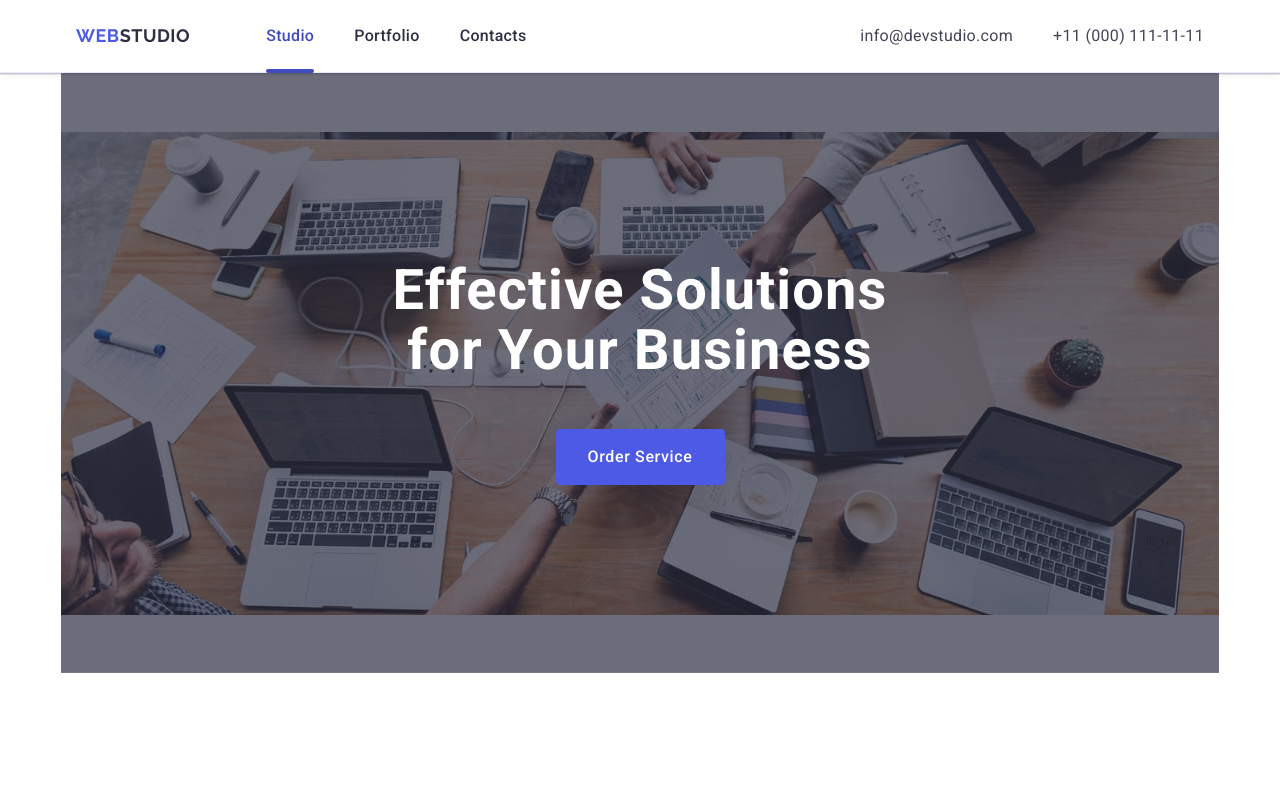
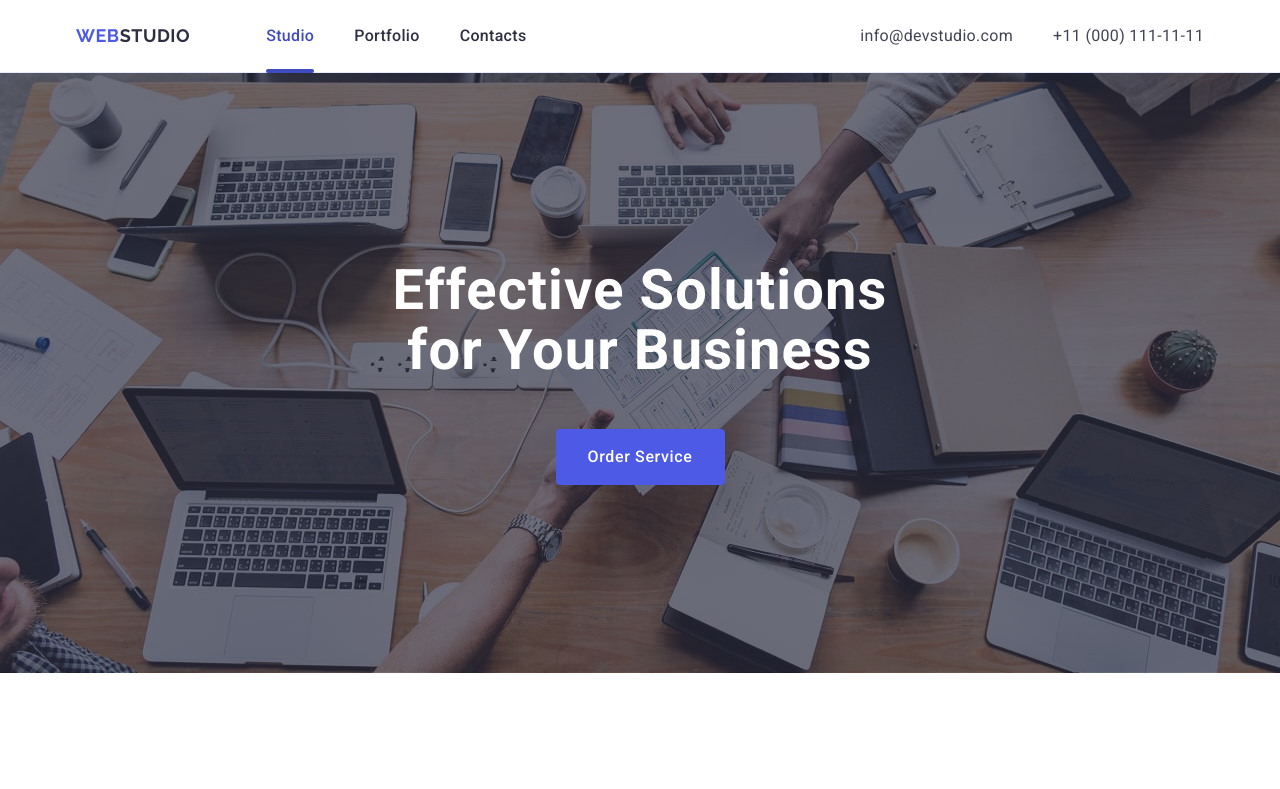
Before and after one commit to oleg655775/Homework-6, a plain HTML site: page index.html in a window 1280 px wide. Shown: the top 789 px of the page. Drawn offline with nearby package versions, Linux system fonts and the light colour scheme.

Commit message:
saddsadsa

```diff
--- a/css/styles.css
+++ b/css/styles.css
@@ -402,8 +402,7 @@ input {
         url(../images/background/people-office.jpg) 1x,
         url(../images/background/people-office@2x.jpg) 2x
       );
-    background-size: 1158px;
-    background-repeat: no-repeat;
+    background-size: 1440px;
   }
 
   .btn {
```
